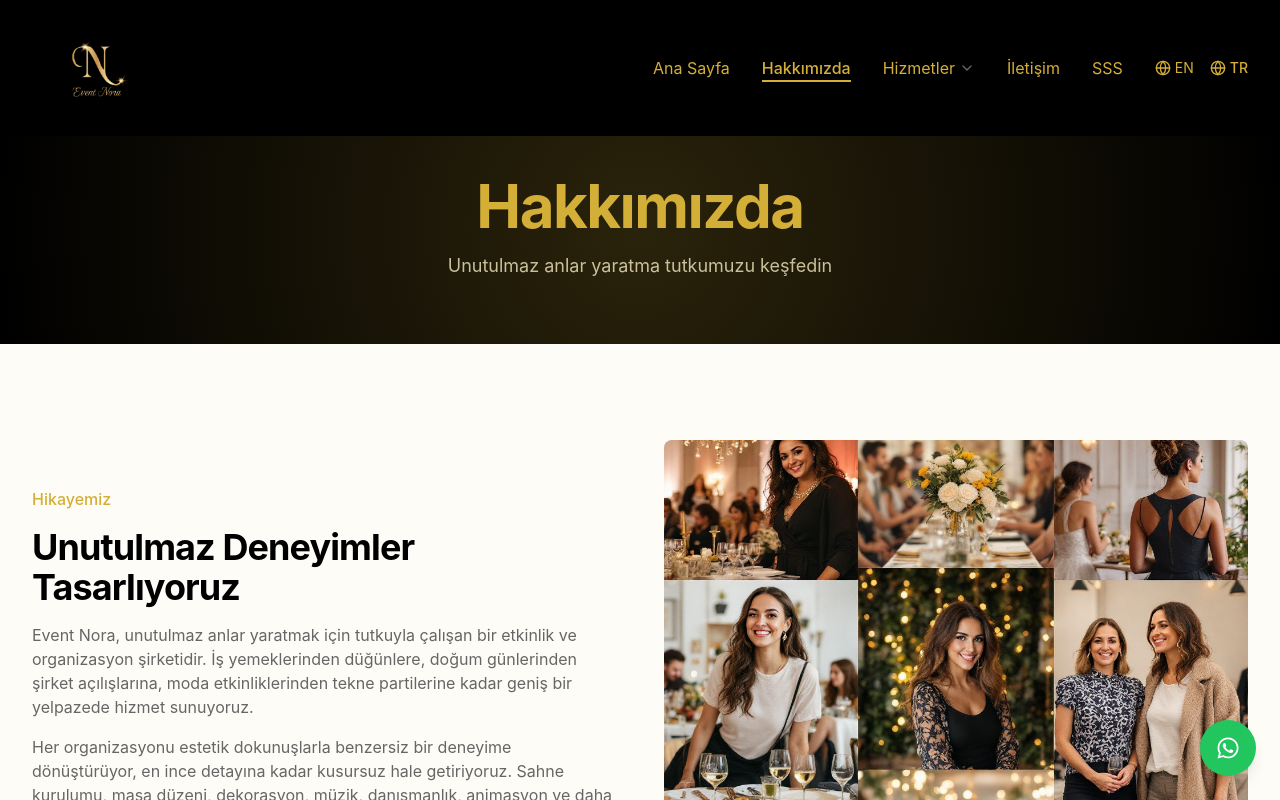
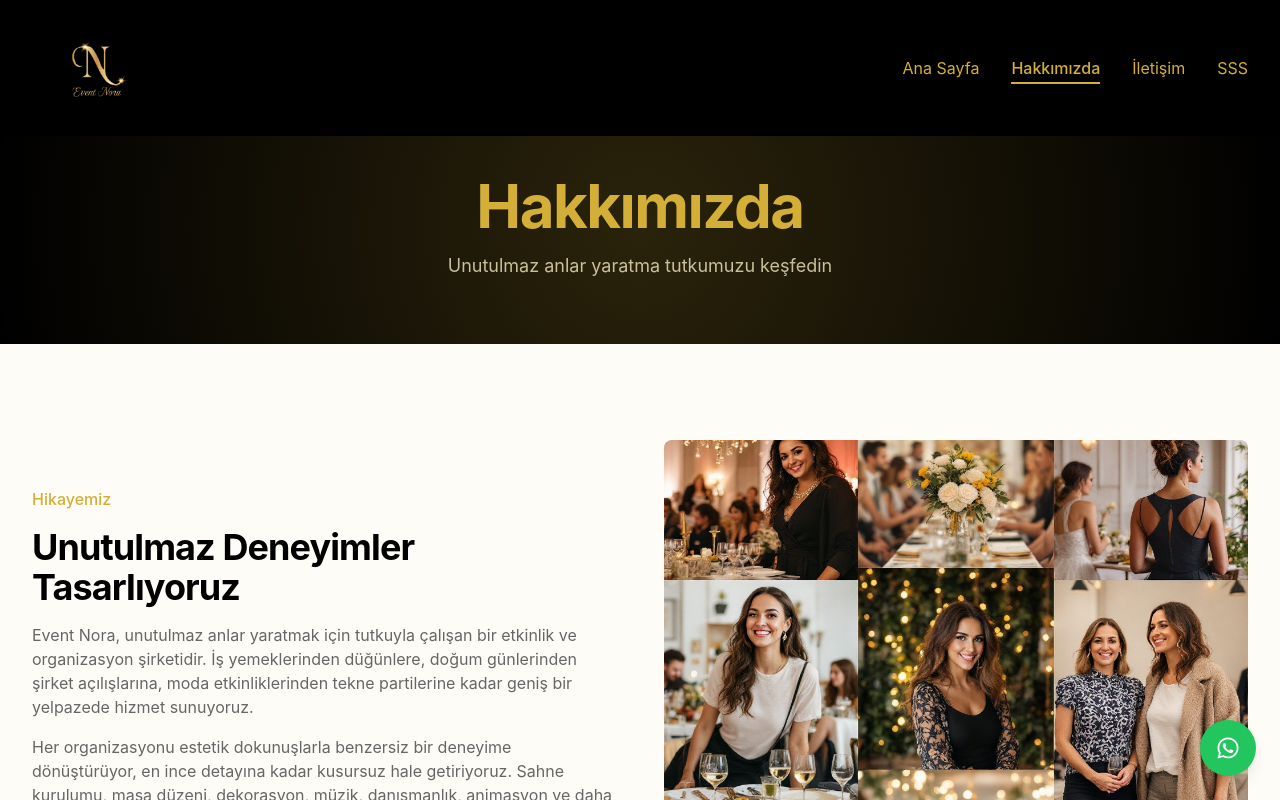
Before and after one commit to guzelberkay/EventNora, a React (Vite) app: page /about in a window 1280 px wide. Shown: the top 800 px of the page. Built offline with nearby package versions, Linux system fonts and the light colour scheme.

Commit message:
navbar updated

```diff
--- a/src/components/Navigation.tsx
+++ b/src/components/Navigation.tsx
@@ -1,7 +1,7 @@
 import React, { useState, useEffect, useRef } from 'react';
 import { Link, useLocation } from 'react-router-dom';
 import { cn } from '@/lib/utils';
-import { Globe, Menu, X, ChevronDown, ChevronUp } from 'lucide-react';
+import { Menu, X, ChevronDown, ChevronUp } from 'lucide-react';
 import { useLanguage } from '@/contexts/LanguageContext';
 import { useToast } from '@/components/ui/use-toast';
 import logo from '../images/eventnorasaydam.png';
@@ -9,62 +9,34 @@ import logo from '../images/eventnorasaydam.png';
 const Navigation = () => {
   const [isScrolled, setIsScrolled] = useState(false);
   const [mobileMenuOpen, setMobileMenuOpen] = useState(false);
-  const [servicesDropdownOpen, setServicesDropdownOpen] = useState(false);
-  const mobileMenuRef = useRef<HTMLDivElement | null>(null);
+  const [mobileServicesDropdownOpen, setMobileServicesDropdownOpen] = useState(false);
+  const mobileMenuRef = useRef(null);
   const location = useLocation();
-  const { language, setLanguage, t } = useLanguage();
+  const { language } = useLanguage();
   const { toast } = useToast();
 
   useEffect(() => {
-    const handleScroll = () => {
-      setIsScrolled(window.scrollY > 10);
-    };
+    const handleScroll = () => setIsScrolled(window.scrollY > 10);
     window.addEventListener('scroll', handleScroll);
     return () => window.removeEventListener('scroll', handleScroll);
   }, []);
 
   useEffect(() => {
     setMobileMenuOpen(false);
-    setServicesDropdownOpen(false);
+    setMobileServicesDropdownOpen(false);
   }, [location.pathname]);
 
-  // ✅ Tüm ekranlarda menü dışına tıklanırsa kapat
   useEffect(() => {
-    const handleClickOutside = (event: MouseEvent) => {
-      const target = event.target as Node;
-
-      const isOutsideMobile =
-          mobileMenuOpen &&
-          mobileMenuRef.current &&
-          !mobileMenuRef.current.contains(target);
-
-      const desktopDropdown = document.querySelector('.desktop-services-dropdown');
-      const isOutsideDesktop =
-          servicesDropdownOpen &&
-          desktopDropdown &&
-          !desktopDropdown.contains(target) &&
-          !(target as HTMLElement).closest('.services-toggle');
-
-      if (isOutsideMobile || isOutsideDesktop) {
+    const handleClickOutside = (event) => {
+      if (mobileMenuRef.current && !mobileMenuRef.current.contains(event.target)) {
         setMobileMenuOpen(false);
-        setServicesDropdownOpen(false);
+        setMobileServicesDropdownOpen(false);
       }
     };
 
     document.addEventListener('mousedown', handleClickOutside);
-    return () => {
-      document.removeEventListener('mousedown', handleClickOutside);
-    };
-  }, [mobileMenuOpen, servicesDropdownOpen]);
-
-  const handleLanguageChange = (lang: 'en' | 'tr') => {
-    setLanguage(lang);
-    toast({
-      title: lang === 'en' ? 'Language Changed' : 'Dil Değiştirildi',
-      description: lang === 'en' ? 'English is now active' : 'Türkçe şimdi aktif',
-      duration: 2000,
-    });
-  };
+    return () => document.removeEventListener('mousedown', handleClickOutside);
+  }, []);
 
   const servicesItems = [
     { nameEn: 'Engagement and Wedding Organization', nameTr: 'Nişan ve Düğün Organizasyonu', slug: 'engagement-wedding-organization' },
@@ -88,114 +60,44 @@ const Navigation = () => {
     { nameEn: 'FAQ', nameTr: 'SSS', path: '/faq' },
   ];
 
-  const toggleServicesDropdown = () => {
-    setServicesDropdownOpen(!servicesDropdownOpen);
-  };
-
   return (
-      <header className={cn(
-          'fixed w-full top-0 z-50 transition-all duration-300',
-          isScrolled ? 'bg-black shadow-lg py-3' : 'bg-black py-5'
-      )}>
+      <header className={cn('fixed w-full top-0 z-50 transition-all duration-300', isScrolled ? 'bg-black shadow-lg py-3' : 'bg-black py-5')}>
         <div className="container-custom flex items-center justify-between">
-          <Link to="/" className="flex items-center">
+          <Link to="/">
             <img src={logo} alt="EventNora Logo" className="h-24 w-auto" />
           </Link>
 
-          {/* Desktop Navigation */}
+          {/* Desktop Menü */}
           <nav className="hidden md:flex items-center space-x-8">
-            {navItems.map((item) => (
-                <div key={item.path} className="relative group">
-                  {item.dropdown ? (
-                      <div className="flex items-center gap-1 cursor-pointer services-toggle" onClick={toggleServicesDropdown}>
-                  <span className={cn(
-                      'nav-link',
-                      (location.pathname === item.path || location.pathname.startsWith('/services')) && 'after:w-full font-medium'
-                  )}>
-                    {language === 'en' ? item.nameEn : item.nameTr}
-                  </span>
-                        {servicesDropdownOpen ? <ChevronUp size={16} /> : <ChevronDown size={16} />}
-                      </div>
-                  ) : (
-                      <Link to={item.path} className={cn(
-                          'nav-link',
-                          location.pathname === item.path && 'after:w-full font-medium'
-                      )}>
+            {navItems.map(item => !item.dropdown && (
+                <Link key={item.path} to={item.path} className={cn('nav-link', location.pathname === item.path && 'after:w-full font-medium')}>
                   {language === 'en' ? item.nameEn : item.nameTr}
                 </Link>
-                  )}
-
-                  {item.dropdown && servicesDropdownOpen && (
-                      <div className="absolute left-0 mt-2 w-64 bg-black border border-gold/20 rounded-lg shadow-lg z-50 desktop-services-dropdown">
-                        <div className="py-2">
-                          {servicesItems.map((service, index) => (
-                              <Link
-                                  key={index}
-                                  to={`/services/${service.slug}`}
-                                  className="block px-4 py-2 text-gold hover:bg-gold/10 transition-colors"
-                                  onClick={() => setServicesDropdownOpen(false)}
-                              >
-                                {language === 'en' ? service.nameEn : service.nameTr}
-                              </Link>
             ))}
-                        </div>
-                      </div>
-                  )}
-                </div>
-            ))}
-
-            <div className="flex items-center gap-4">
-              <button className={cn("language-selector", language === 'en' && "text-gold font-medium")} onClick={() => handleLanguageChange('en')}>
-                <Globe size={16} />
-                <span>EN</span>
-              </button>
-              <button className={cn("language-selector", language === 'tr' && "text-gold font-medium")} onClick={() => handleLanguageChange('tr')}>
-                <Globe size={16} />
-                <span>TR</span>
-              </button>
-            </div>
           </nav>
 
-          {/* Mobile Menu Toggle */}
-          <button className="md:hidden text-gold" onClick={() => setMobileMenuOpen(!mobileMenuOpen)}>
+          {/* Mobil Menü Butonu */}
+          <button className="md:hidden text-gold" onClick={() => setMobileMenuOpen(prev => !prev)}>
             {mobileMenuOpen ? <X size={24} /> : <Menu size={24} />}
           </button>
         </div>
 
-        {/* Mobile Menu */}
+        {/* Mobil Menü */}
         {mobileMenuOpen && (
-            <div
-                ref={mobileMenuRef}
-                className="md:hidden bg-black absolute top-full left-0 w-full border-t border-gold/20 animate-slideIn"
-            >
+            <div ref={mobileMenuRef} className="md:hidden bg-black absolute top-full left-0 w-full border-t border-gold/20 animate-slideIn">
               <div className="container-custom py-4">
                 <nav className="flex flex-col space-y-4">
-                  {navItems.map((item) => (
+                  {navItems.map(item => item.dropdown ? (
                       <div key={item.path}>
-                        {item.dropdown ? (
-                            <div>
-                              <div
-                                  className="flex items-center justify-between text-gold hover:text-gold-light transition-colors py-2 cursor-pointer"
-                                  onClick={toggleServicesDropdown}
-                              >
-                        <span className={cn(location.pathname === item.path && 'font-medium')}>
+                        <button className="flex items-center justify-between w-full text-gold" onClick={() => setMobileServicesDropdownOpen(prev => !prev)}>
                           {language === 'en' ? item.nameEn : item.nameTr}
-                        </span>
-                                {servicesDropdownOpen ? <ChevronUp size={16} /> : <ChevronDown size={16} />}
-                              </div>
+                          {mobileServicesDropdownOpen ? <ChevronUp size={20} /> : <ChevronDown size={20} />}
+                        </button>
 
-                              {servicesDropdownOpen && (
-                                  <div className="pl-4 mt-2 space-y-2 border-l border-gold/20">
-                                    {servicesItems.map((service, index) => (
-                                        <Link
-                                            key={index}
-                                            to={`/services/${service.slug}`}
-                                            className="block py-2 text-gold/80 hover:text-gold transition-colors"
-                                            onClick={() => {
-                                              setServicesDropdownOpen(false);
-                                              setMobileMenuOpen(false);
-                                            }}
-                                        >
+                        {mobileServicesDropdownOpen && (
+                            <div className="mt-2 pl-2 max-h-60 overflow-y-auto border-l border-gold/20">
+                              {servicesItems.map(service => (
+                                  <Link key={service.slug} to={`/services/${service.slug}`} className="block px-3 py-2 text-gold hover:bg-gold/10 rounded transition">
                                     {language === 'en' ? service.nameEn : service.nameTr}
                                   </Link>
                               ))}
@@ -203,28 +105,10 @@ const Navigation = () => {
                         )}
                       </div>
                   ) : (
-                            <Link
-                                to={item.path}
-                                className={cn(
-                                    'text-gold hover:text-gold-light transition-colors py-2 block',
-                                    location.pathname === item.path && 'font-medium'
-                                )}
-                            >
+                      <Link key={item.path} to={item.path} className="text-gold">
                         {language === 'en' ? item.nameEn : item.nameTr}
                       </Link>
-                        )}
-                      </div>
                   ))}
-                  <div className="flex gap-4 py-2">
-                    <button className={cn("language-selector", language === 'en' && "text-gold font-medium")} onClick={() => handleLanguageChange('en')}>
-                      <Globe size={16} />
-                      <span>English</span>
-                    </button>
-                    <button className={cn("language-selector", language === 'tr' && "text-gold font-medium")} onClick={() => handleLanguageChange('tr')}>
-                      <Globe size={16} />
-                      <span>Türkçe</span>
-                    </button>
-                  </div>
                 </nav>
               </div>
             </div>
```
Lines whose indentation alone changed are shown as unchanged.
